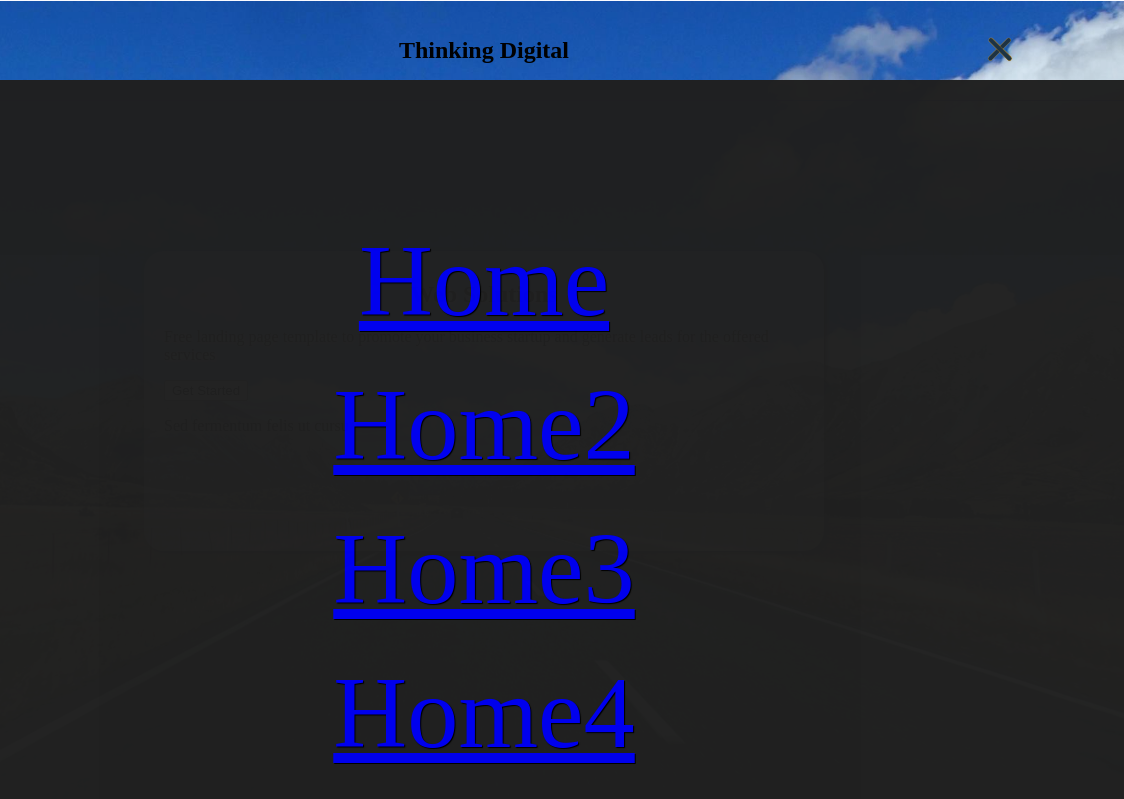
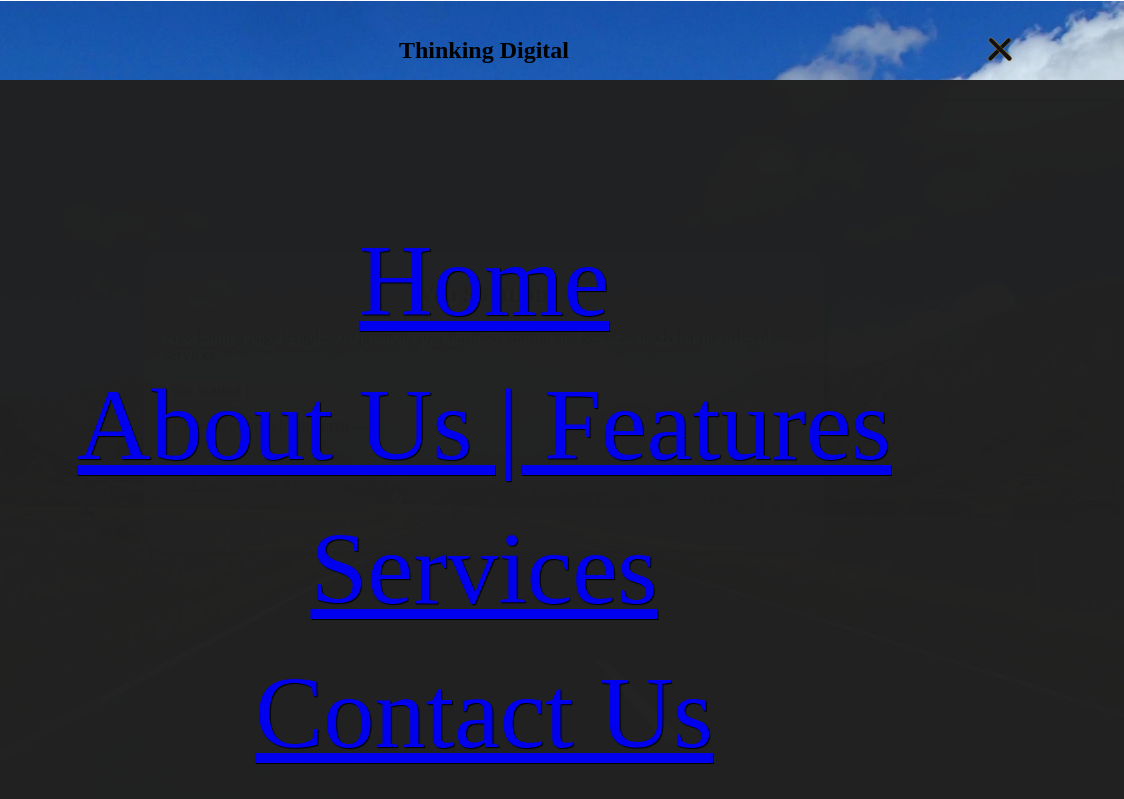
Before and after one commit to sgedye/thinking-digital, a Gatsby site: page / in a window 1280 px wide. Both pictures are taken after a click on the element 1152 px from the left and 50 px from the top of the page. Shown: the top 799 px of the page, 156-1280 px from the left. Built offline with nearby package versions, Linux system fonts and the light colour scheme; Gatsby itself is replaced by a stand-in of ours.

Commit message:
Working on Anchor Links

```diff
--- a/gatsby-config.js
+++ b/gatsby-config.js
@@ -12,6 +12,12 @@ module.exports = {
         path: `${__dirname}/src/images`
       }
     },
+    {
+      resolve: 'gatsby-plugin-anchor-links',
+      options: {
+        offset: -100
+      }
+    },
     `gatsby-plugin-sharp`,
     `gatsby-transformer-sharp`
   ]
--- a/package.json
+++ b/package.json
@@ -12,6 +12,7 @@
     "gatsby": "^2.18.18",
     "gatsby-background-image": "^1.1.1",
     "gatsby-link": "^2.4.8",
+    "gatsby-plugin-anchor-links": "^1.1.1",
     "gatsby-plugin-sharp": "^2.6.13",
     "gatsby-source-filesystem": "^2.3.13",
     "gatsby-transformer-sharp": "^2.5.6",
--- a/src/components/layout/Header.js
+++ b/src/components/layout/Header.js
@@ -21,7 +21,7 @@ const Header = () => {
   });
 
   useEffect(() => {
-    if (scrolled > 20) {
+    if (scrolled > 2) {
       setHeaderStyle({
         height: 80,
         backgroundColor: 'rgba(205, 205, 255, 0.95)'
@@ -45,7 +45,7 @@ const Header = () => {
       </TitleDiv>
       <MainNav>
         <MobileNav />
-        {/* <DesktopNav /> */}
+        {/* {window.outerWidth > 600 ? <MobileNav /> : <DesktopNav />} */}
       </MainNav>
 
       {/* <MenuNav>
@@ -74,13 +74,9 @@ const StyledHeader = styled.header`
   justify-content: center;
   align-items: center;
   top: 0;
-  /* height: 80px; */
   padding: 0;
-  /* background-color: transparent; */
-  /* background-color: rgba(205, 205, 255, 0.8); */
-  opacity: 0.995;
   z-index: 5;
-  transition: all 50ms ease-in-out;
+  transition: all 200ms ease-out;
 `;
 
 const LogoDiv = styled.div`
--- a/src/components/layout/layout.css
+++ b/src/components/layout/layout.css
@@ -1,4 +1,7 @@
-body { margin: 0; }
+body {
+  margin: 0;
+  scroll-behavior: smooth;
+}
 
 
 /* .nav-scrolling {
--- a/src/components/sections/Features.js
+++ b/src/components/sections/Features.js
@@ -3,8 +3,11 @@ import styled from 'styled-components';
 import SectionHeading from '../../utils/SectionHeading';
 
 const Features = () => (
-  <Wrap>
+  <Wrap id="features">
     <SectionHeading title="Main Features" />
+
+    {/* Look at Eduka's website */}
+
     <FeaturesGroup>
       <Card>
         <h2>Service One</h2>
--- a/src/utils/MobileNav.js
+++ b/src/utils/MobileNav.js
@@ -1,9 +1,15 @@
-import React, { useState } from 'react';
-import Link from 'gatsby-link';
+import React, { useState, useEffect } from 'react';
+// import Link from 'gatsby-link';
+import { AnchorLink } from 'gatsby-plugin-anchor-links';
 import styled from 'styled-components';
 
-const MainNav = () => {
+const MobileNav = () => {
   const [isMenuOpen, setIsMenuOpen] = useState(false);
+
+  useEffect(() => {
+    const body = document.querySelector('body');
+    body.style.overflow = isMenuOpen ? 'hidden' : 'auto';
+  }, [isMenuOpen]);
   return (
     <>
       <Hamburger isMenuOpen={isMenuOpen} onClick={() => setIsMenuOpen(prevState => !prevState)}>
@@ -14,24 +20,24 @@ const MainNav = () => {
       <MenuLinks isMenuOpen={isMenuOpen}>
         <ul>
           <li>
-            <Link to="/" onClick={() => setIsMenuOpen(false)}>
+            <AnchorLink to="/" onClick={() => setIsMenuOpen(false)}>
               Home
-            </Link>
+            </AnchorLink>
           </li>
           <li>
-            <Link to="/" onClick={() => setIsMenuOpen(false)}>
-              Home2
-            </Link>
+            <a href="#features" onClick={() => setIsMenuOpen(false)}>
+              About Us | Features
+            </a>
           </li>
           <li>
-            <Link to="/" onClick={() => setIsMenuOpen(false)}>
-              Home3
-            </Link>
+            <AnchorLink to="/features" onClick={() => setIsMenuOpen(false)}>
+              Services
+            </AnchorLink>
           </li>
           <li>
-            <Link to="/" onClick={() => setIsMenuOpen(false)}>
-              Home4
-            </Link>
+            <AnchorLink to="/" onClick={() => setIsMenuOpen(false)}>
+              Contact Us
+            </AnchorLink>
           </li>
         </ul>
       </MenuLinks>
@@ -68,7 +74,7 @@ const Hamburger = styled.div`
 const Line = styled.div`
   height: 4px;
   width: 30px;
-  background-color: #1e3444;
+  background-color: #111;
   border-radius: 2px;
   margin: 5px 0;
   transition: all 800ms;
@@ -86,6 +92,7 @@ const MenuLinks = styled.div`
   transition: height 800ms;
   text-shadow: 1px 1px 1px black;
   background: rgba(33, 33, 33, 0.99);
+  z-index: 5;
   ul {
     height: 80%;
     margin: 10% 0;
@@ -102,4 +109,4 @@ const MenuLinks = styled.div`
     font-size: 8vw;
   }
 `;
-export default MainNav;
+export default MobileNav;
--- a/src/utils/PageProgress.js
+++ b/src/utils/PageProgress.js
@@ -28,7 +28,7 @@ const PageProgress = () => {
       height: 5,
       width,
       top: 0,
-      zIndex: 99,
+      zIndex: 3,
       transition: 'width 200ms ease-out'
     }
   };
```
Also changed, not shown: 1 other file.
